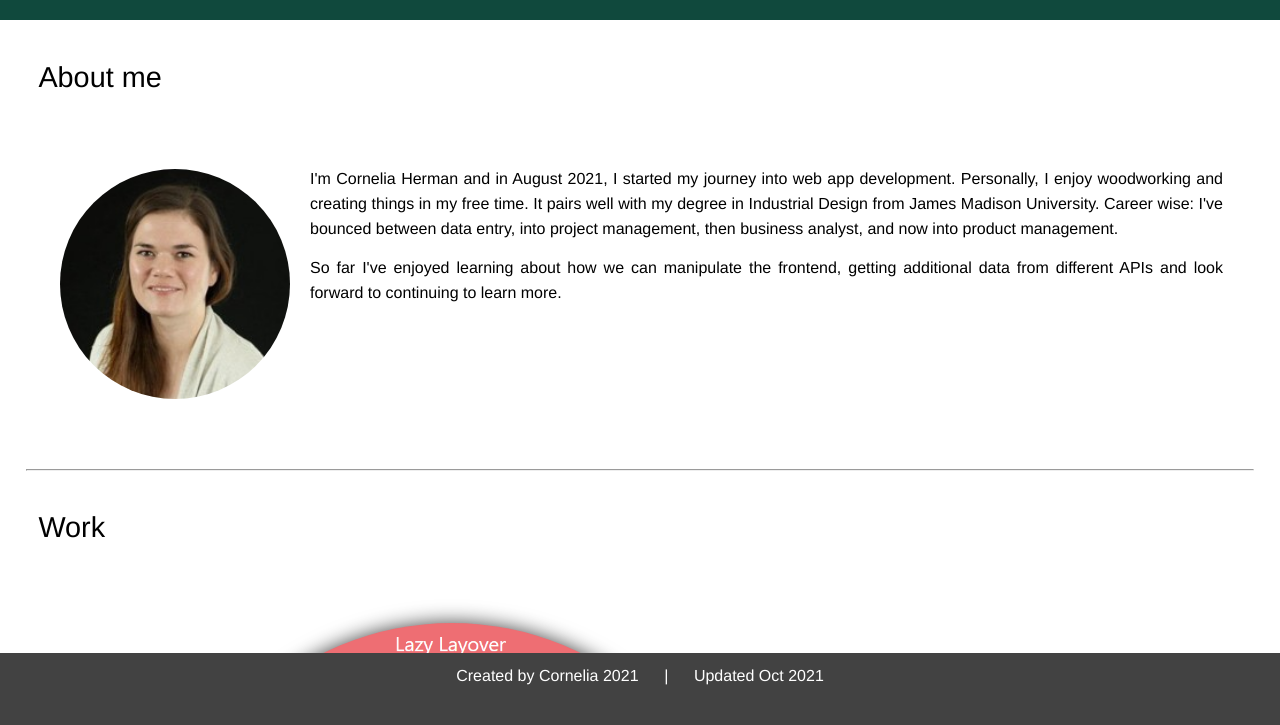
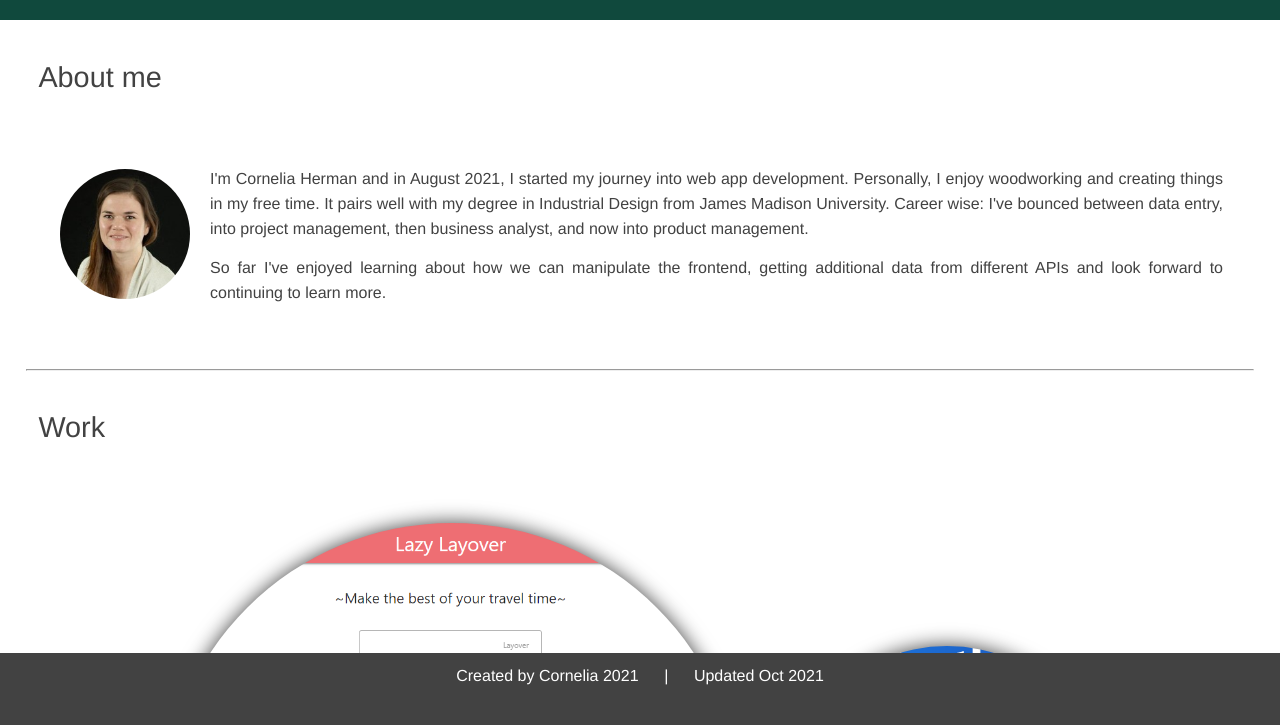
Before and after one commit to cormillionaire/2-Cornelia-Herman-Portfolio, a plain HTML site: page index.html in a window 1280 px wide. Shown: the part 67-792 px from the top of the page. Drawn offline with Linux system fonts and the light colour scheme.

```diff
--- a/assets/css/style.css
+++ b/assets/css/style.css
@@ -37,6 +37,7 @@ h2 {
   padding: 1%;
   margin: 2%;
   font-size: 180%;
+  color: var(--dark);
 }
 
 #contact a {
@@ -110,12 +111,13 @@ nav a:hover {
   text-align: justify;
   line-height: 25px;
   padding: 7px;
+  color: var(--dark);
 }
 
 /* The float is needed to make the wrap work and the margin is needed to separate from the text */
 .profile {
-  width: var(--small);
-  height: var(--small);
+  width: 150px;
+  height: 150px;
   float: left;
   margin: 0 10px 10px 0;
 }
@@ -153,7 +155,6 @@ nav a:hover {
   font-size: 20px;
   color: var(--light);
   padding: 10px;
-
 }
 
 /* Image classes for projects with flex-box item attributes */
@@ -179,8 +180,6 @@ nav a:hover {
   width: var(--large);
   margin: 3%;
 }
-
-
 
 footer {
   display:flex;
```
Also changed, not shown: assets/images/portfolio-mobile.PNG (added), 2 other files. Lines whose indentation alone changed are shown as unchanged.
